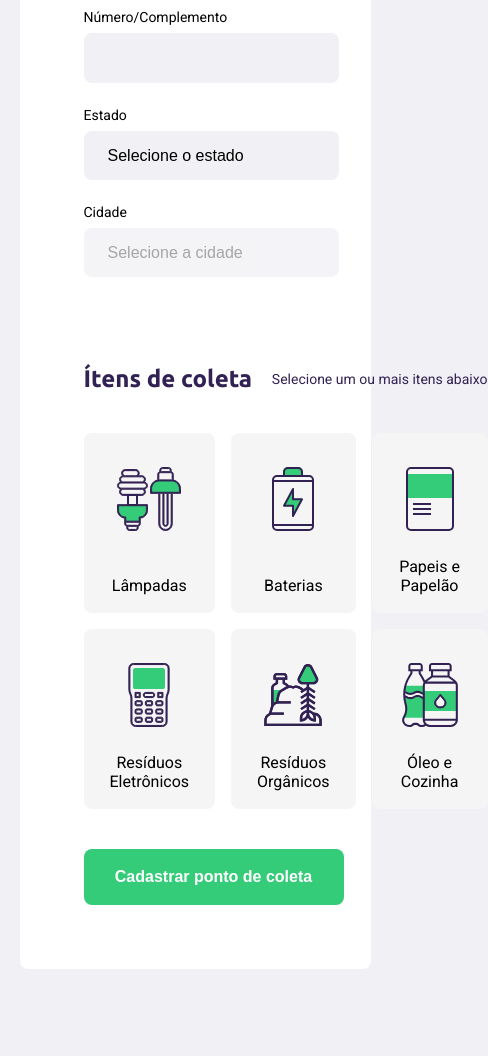
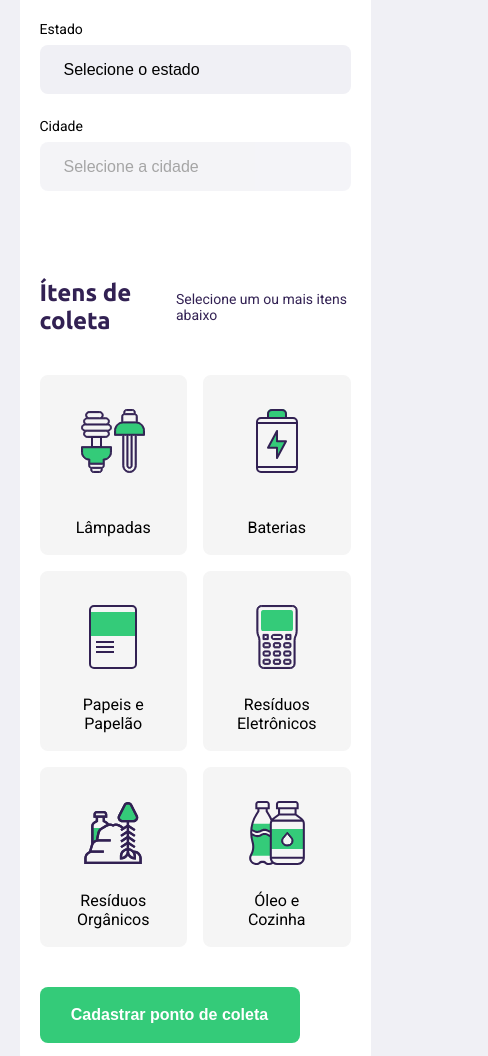
Before and after one commit to eneas-hsn/NLW-STARTER-ECOLETA, a website: page src/views/create-point.html in a window 390 px wide. Shown: the part 776-1832 px from the top of the page, 488 px wide, since content can reach past the window. Before the commit the page ends 1745 px from the top, so only its background shows below. Drawn offline with nearby package versions, Linux system fonts and the light colour scheme; files that its build step writes are made by us from their sources; no server answers.

Commit message:
Responsividade create point

```diff
--- a/public/styles/responsive.css
+++ b/public/styles/responsive.css
@@ -40,3 +40,18 @@
         margin-left:0 ;
     }
 }
+@media(max-width:650px){
+    #page-create-point .itens-grid{
+        grid-template-columns: 1fr 1fr;
+    }
+}
+@media(max-width:450px){
+    #page-create-point form{
+        padding: 20px;
+    }
+}
+@media(max-width:321px){
+    #page-create-point form{
+        padding: 5px;
+    }
+}
```
